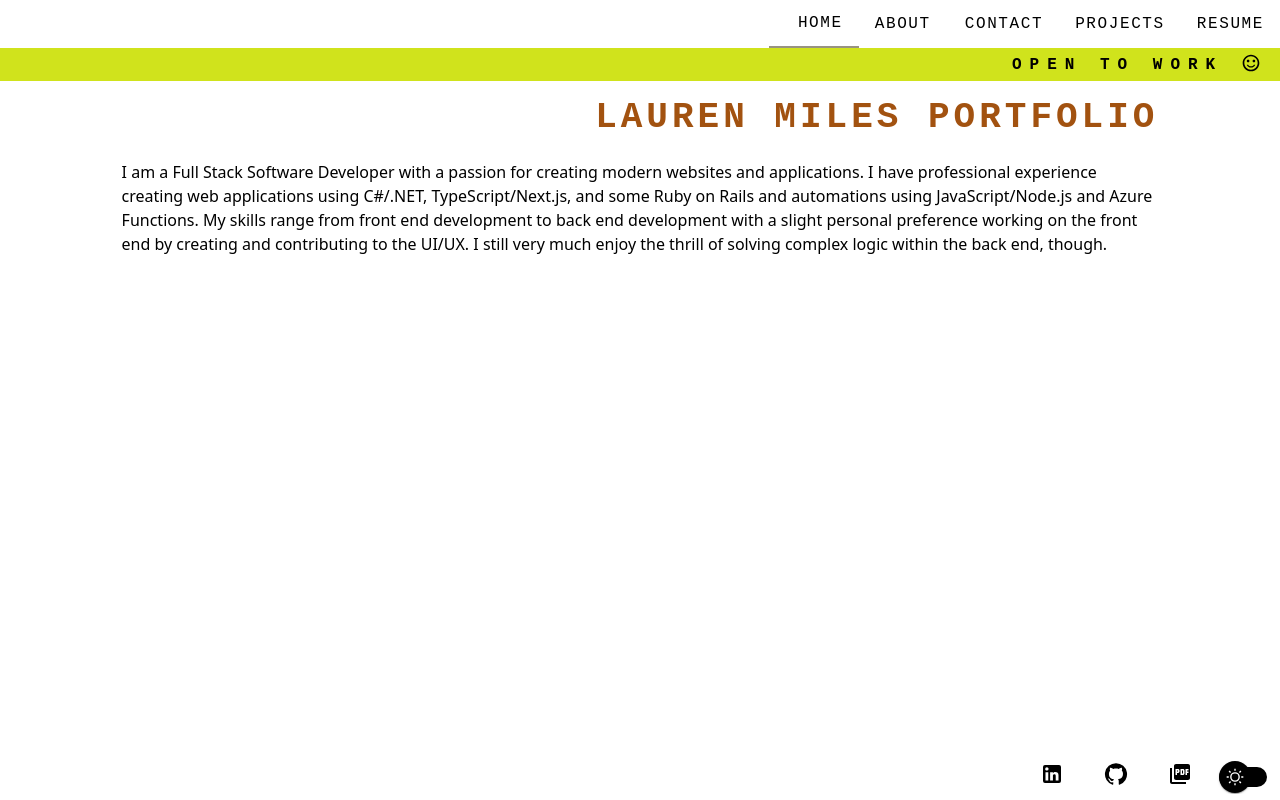
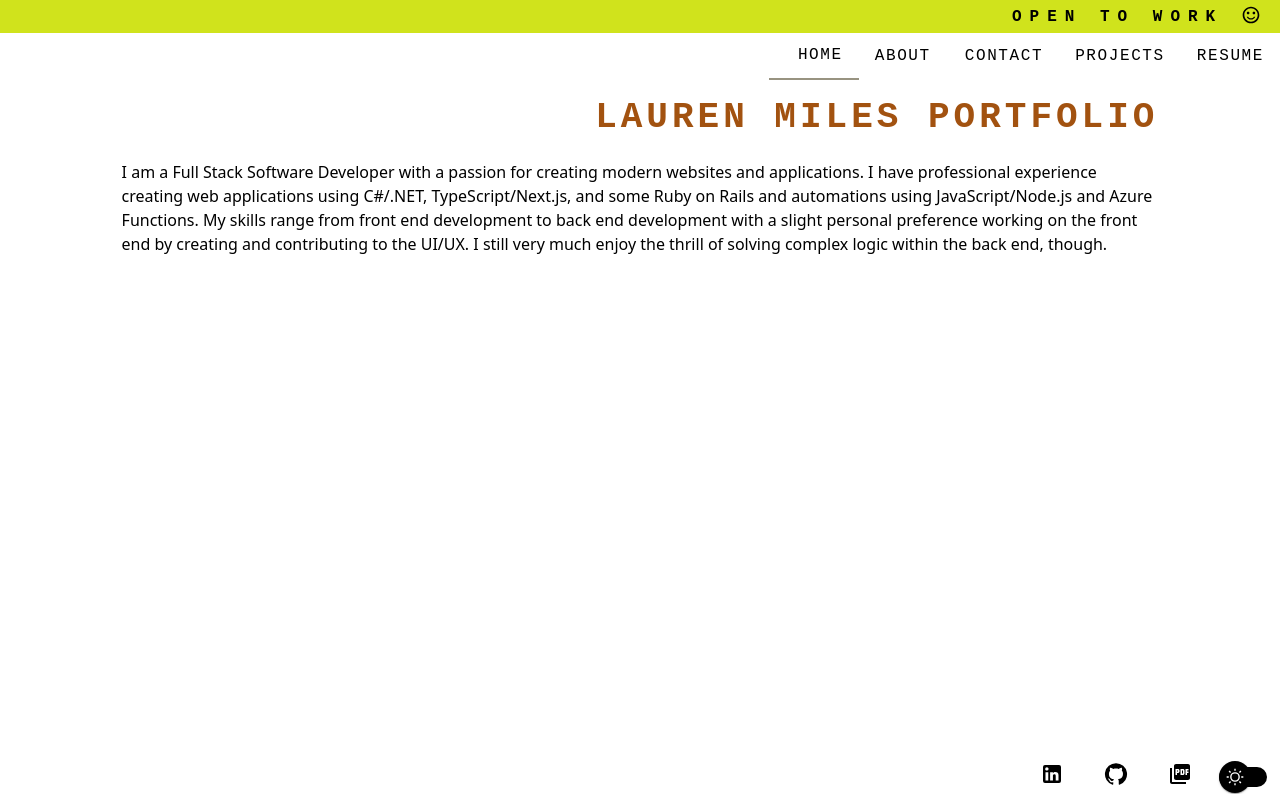
Before and after one commit to laurenmilesdev/portfolio, a Next.js app: page / in a window 1280 px wide. Built offline with nearby package versions, Linux system fonts and the light colour scheme; a web font is replaced by a local one.

Commit message:
Moved TickerTape to top

```diff
--- a/src/components/portfolio/layout/Layout.tsx
+++ b/src/components/portfolio/layout/Layout.tsx
@@ -42,13 +42,13 @@ export default function Layout({
     <>
       <div id={pageContentDivId}>
         <div className={`${styles['nav-container']}`} id={navigationDivId}>
+          {openToWork && <TickerTape text={TickerTapeConstants.OPEN_TO_WORK} />}
+
           <Navigation
             pageTitles={pageTitles}
             pageTabValue={pageTabValue}
             setPageTabValue={setPageTabValue}
           />
-
-          {openToWork && <TickerTape text={TickerTapeConstants.OPEN_TO_WORK} />}
         </div>
 
         <Container className={styles['children-container']} id={childrenContainerId}>
--- a/src/components/portfolio/navigation/Navigation.module.css
+++ b/src/components/portfolio/navigation/Navigation.module.css
@@ -2,6 +2,7 @@
   background-color: transparent;
   display: flex;
   justify-content: flex-end;
+  padding-top: 2rem;
 }
 
 .tabs {
--- a/src/components/portfolio/ticker-tape/TickerTape.module.css
+++ b/src/components/portfolio/ticker-tape/TickerTape.module.css
@@ -6,7 +6,6 @@
   padding-bottom: 1.75rem;
   padding-top: 0.3rem;
   position: fixed;
-  z-index: 2;
 }
 
 .ticker {
```
